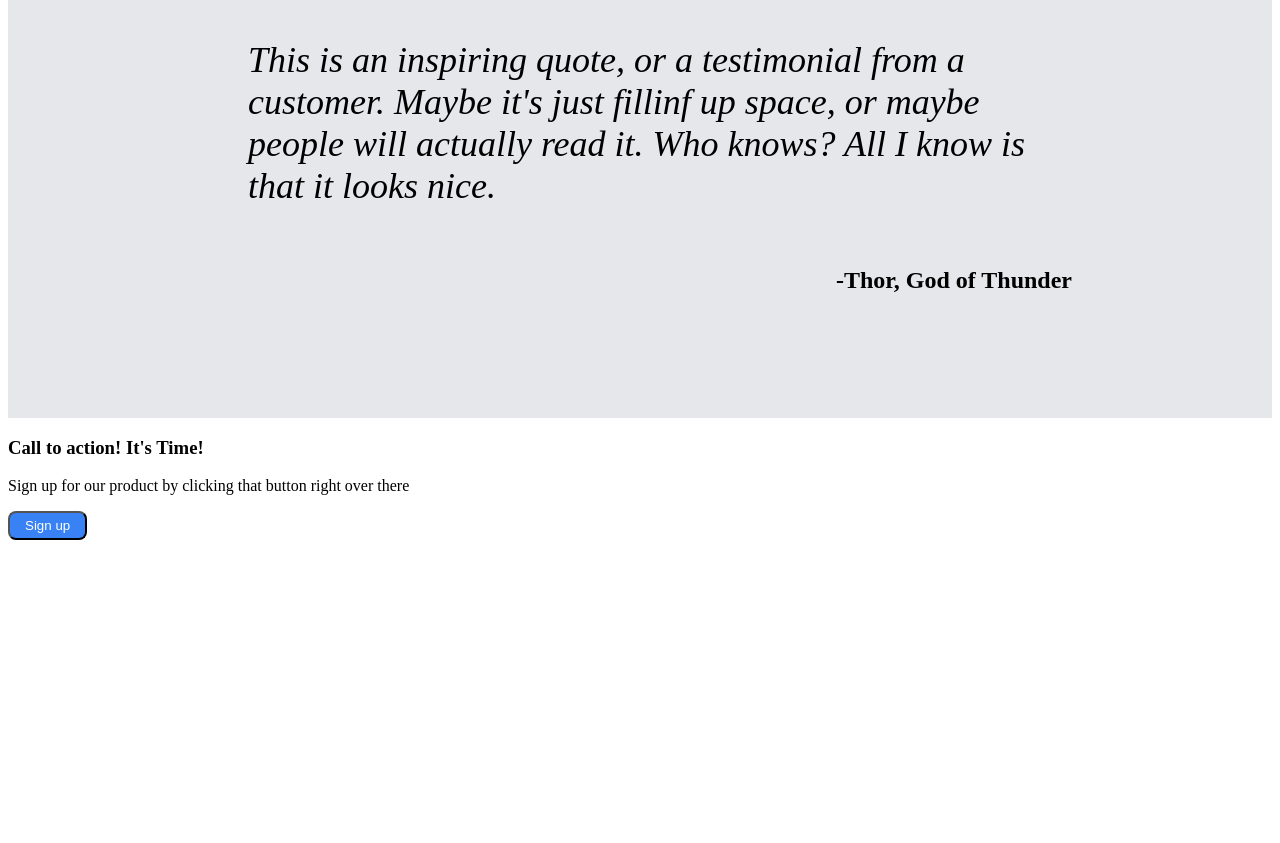
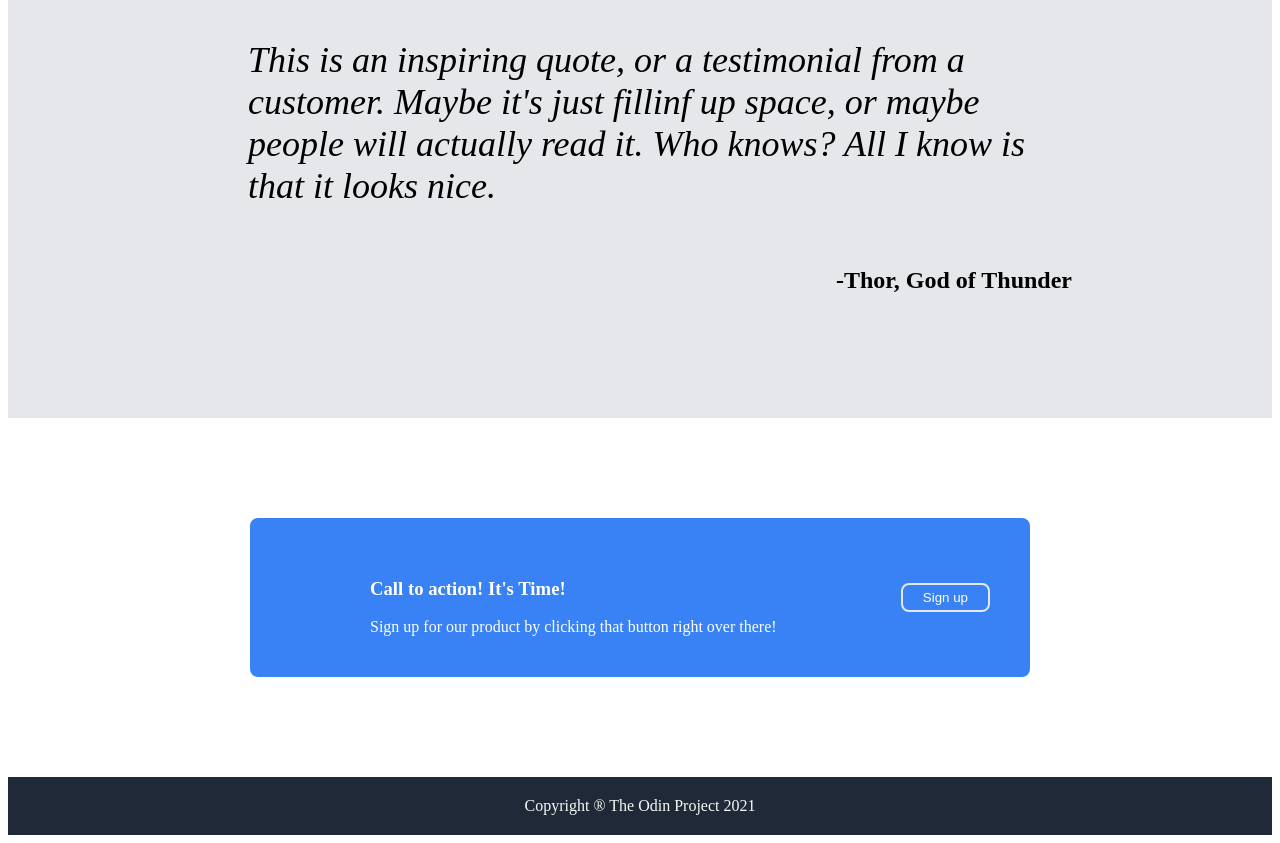
Before and after one commit to MrArdaix/odin-landing-page, a plain HTML site: page index.html in a window 1280 px wide. Shown: the part 1259-2102 px from the top of the page. Before the commit the page ends 1807 px from the top, so only its background shows below. Drawn offline with Linux system fonts and the light colour scheme.

Commit message:
finished html and css

```diff
--- a/index.html
+++ b/index.html
@@ -69,14 +69,19 @@
         </div>
     </div>
 
-    <div class="conFourColor">
+
         <div class="container4">
-            <div>
+            <div class="blueBox">
                 <h3>Call to action! It's Time!</h3>
-                <p>Sign up for our product by clicking that button right over there</p>
-                <button class="buttonTwo">Sign up</button>
+                Sign up for our product by clicking that button right over there!
+
             </div>
+            <button class="buttonTwo">Sign up</button>
         </div>
-    </div>
+
+        <footer>
+            Copyright &reg; The Odin Project 2021
+        </footer>
+
 </body>
 </html>
--- a/styles.css
+++ b/styles.css
@@ -147,3 +147,47 @@ blockquote{
 }
 
 /* The Fourth section */
+
+.container4{
+    display:flex;
+    align-items: center;
+    justify-content: center;
+    padding:36px 40px;
+    margin:100px auto;
+    width:700px;
+    flex-flow: row wrap;
+    background-color: #3882f6;
+    border-radius: 8px;
+
+}
+
+.blueBox{
+    display:flex;
+    flex-direction: column;
+    background-color: #3882f6;
+    padding:5px 80px;
+    flex:1;
+    color:white;
+
+
+}
+
+.buttonTwo{
+    border-style: solid;
+    border-color: #e5e7eb;
+    border-radius: 8px;
+    padding:5px 20px;
+    margin-top: 0px;
+
+}
+
+/* footer */
+
+footer{
+    display:flex;
+    justify-content: center;
+    background-color:#1f2937;
+    color:#f9faf8;
+    padding-top:20px;
+    padding-bottom:20px;
+}
```
